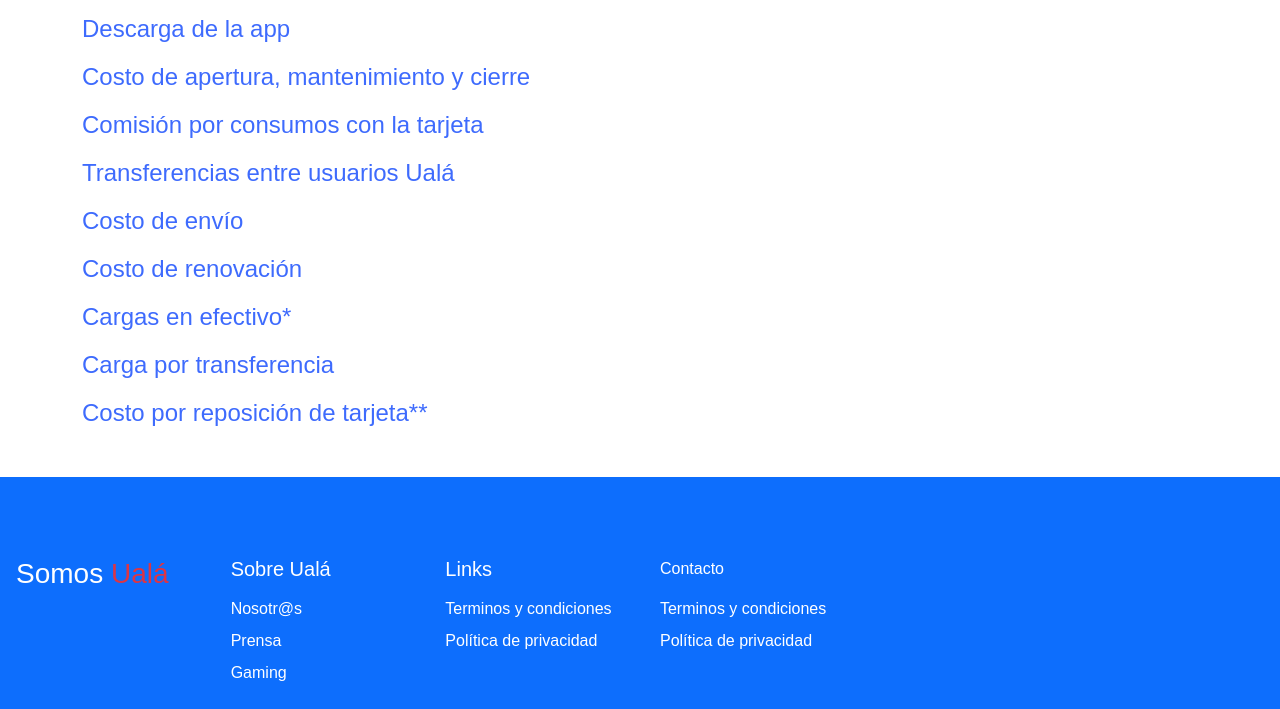
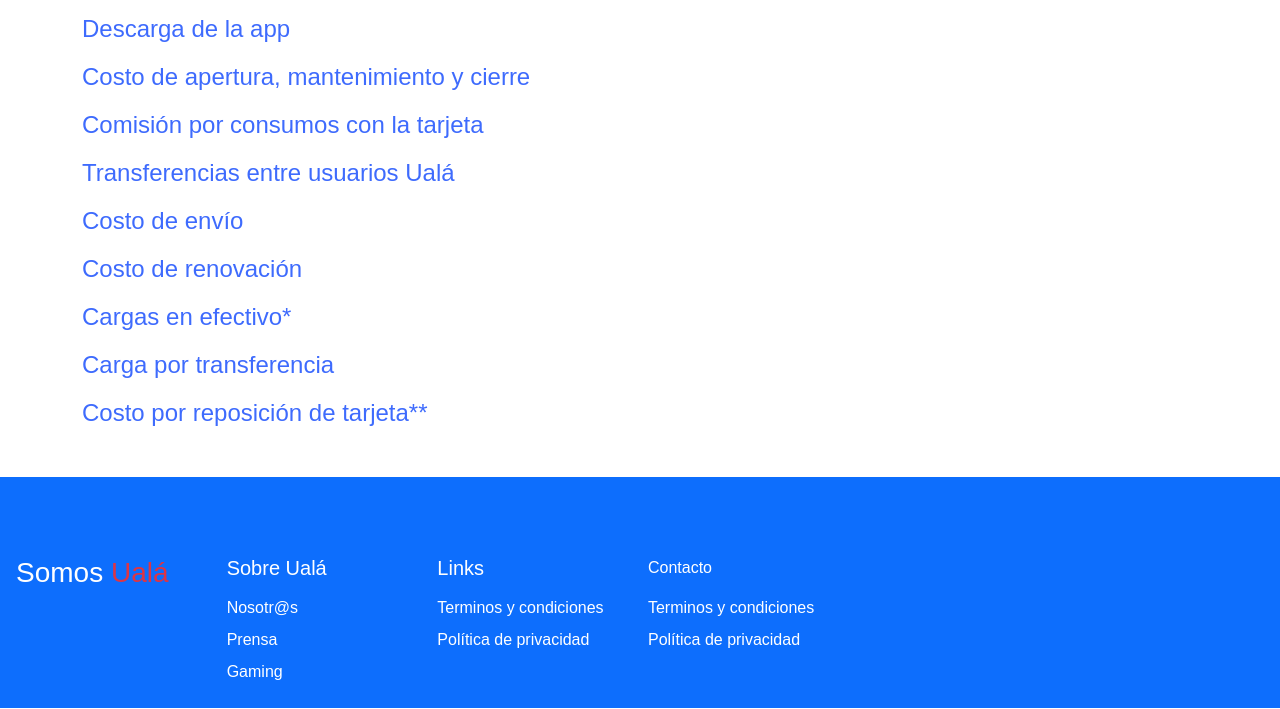
Before and after one commit to GianlucaNicc/PreEntrega2Niccolimas, a plain HTML site: page costos.html in a window 1280 px wide. Shown: the part 994-1703 px from the top of the page. Drawn offline with nearby package versions, Linux system fonts and the light colour scheme.

Commit message:
correccion footer y banner promociones

```diff
--- a/costos.html
+++ b/costos.html
@@ -76,8 +76,8 @@
             <p>Costo por reposición de tarjeta**</p>
         </div>
     </div>
-    <footer>
-        <div class="row p-3 pe-0 mt-5 bg-primary text-white">
+    <footer class="bg-primary">
+        <div class="row w-100 p-3 pe-0 mt-5 bg-primary text-white">
             <div class="col-xs-12 col-md-6 col-lg-2">
                  <P class="h3">Somos <span class="text-danger">Ualá</span></p>
             </div>
```
Also changed, not shown: index.html (+2 -2 lines), login.html (+2 -2 lines), promociones.html (+3 -3 lines), sobreuala.html (+2 -2 lines).
